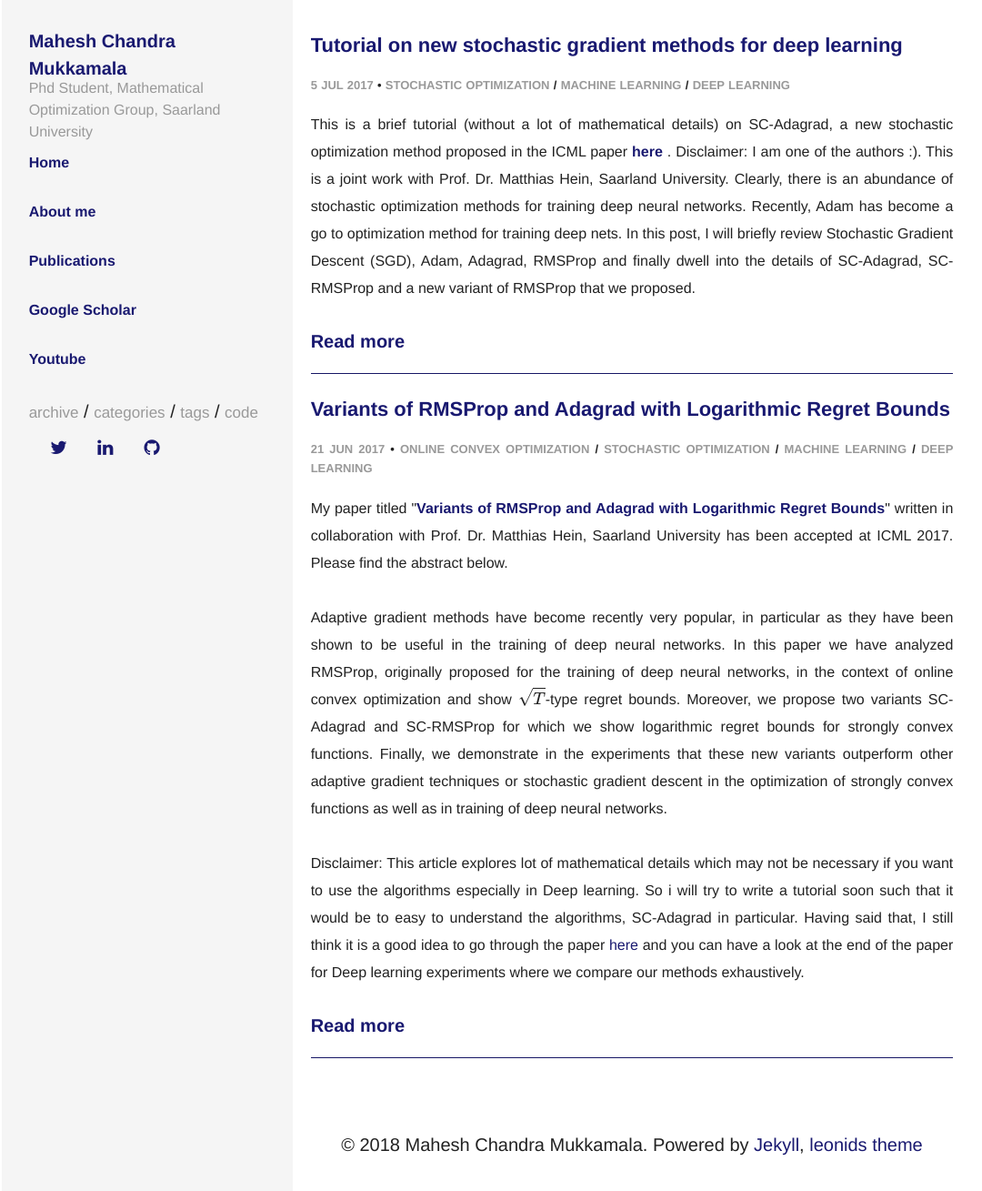
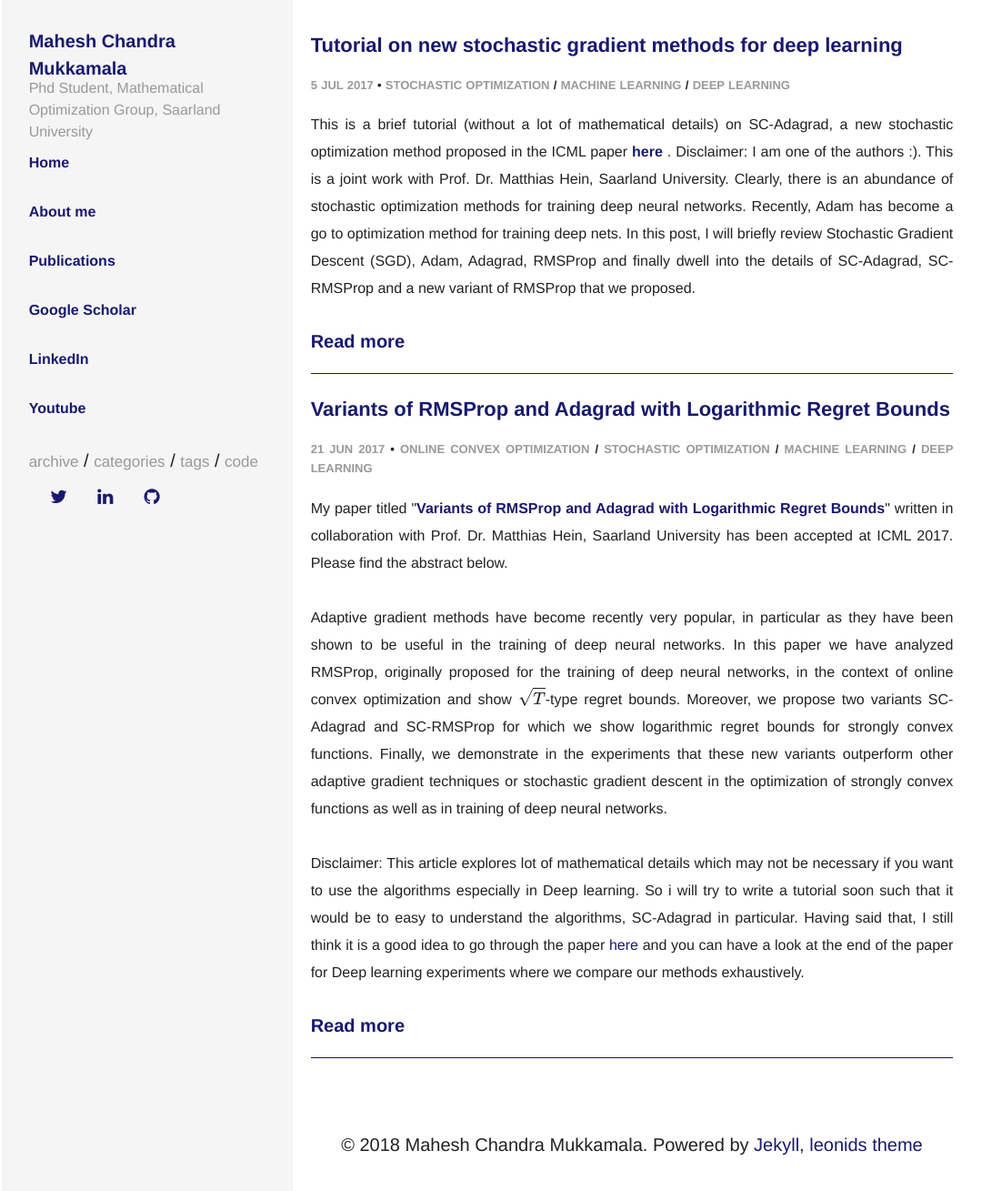
Before and after one commit to mmahesh/mmahesh.github.io, a Jekyll site: the page built from index.html, in a window 1280 px wide. Shown: the top 1309 px of the page at 91% size, without its empty margins (135-1215 px from the left). Built offline with Jekyll 4.4.1, drawn with Linux system fonts in a browser that asks for light colours; formulas are drawn with MathJax 3.

Commit message:
changed sidebar

```diff
--- a/_includes/sidebar.html
+++ b/_includes/sidebar.html
@@ -18,6 +18,10 @@
   <br>
    <a target=”_blank”  class="author_temp" href= "https://scholar.google.de/citations?user=aLrBW2QAAAAJ" >
     Google Scholar
+  </a>
+  <br>
+   <a target=”_blank”  class="author_temp" href= "www.linkedin.com/in/maheshchandra" >
+    LinkedIn
   </a>
   <br>
    <a target=”_blank”  class="author_temp" href= "https://www.youtube.com/channel/UCKo_GVkbbaHT55EwEluwNug" >
```
Also changed, not shown: 1 other file.
